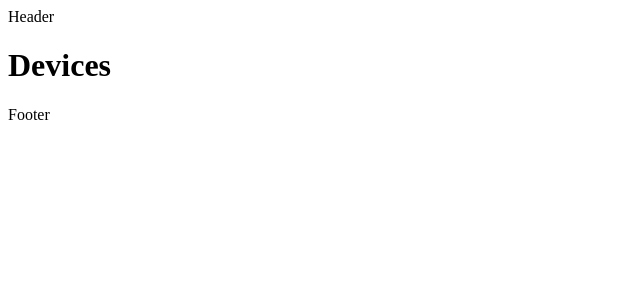
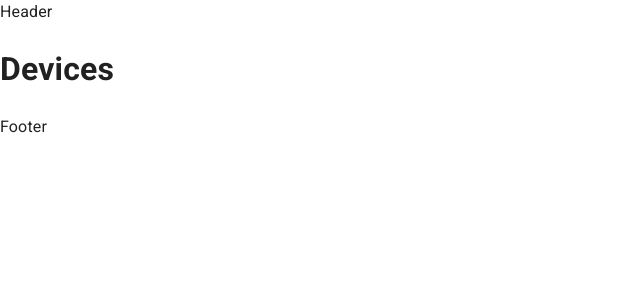
Before and after one commit to omar1Mayallo/ps-center-client, a React (Vite) app: page / in a window 1280 px wide. Shown: the top 300 px of the page, without its empty margins (0-640 px from the left). Built offline with nearby package versions, Linux system fonts and the light colour scheme.

Commit message:
Implement theme provider

```diff
--- a/package.json
+++ b/package.json
@@ -19,7 +19,8 @@
     "axios": "^1.4.0",
     "react": "^18.2.0",
     "react-dom": "^18.2.0",
-    "react-router-dom": "^6.14.0"
+    "react-router-dom": "^6.14.0",
+    "zustand": "^4.3.8"
   },
   "devDependencies": {
     "@types/react": "^18.0.37",
--- /dev/null
+++ b/src/app/theme.tsx
@@ -0,0 +1,43 @@
+import {ReactNode, useMemo} from "react";
+import {
+  createTheme,
+  ThemeProvider as ColorThemeProvider,
+} from "@mui/material/styles";
+import CssBaseline from "@mui/material/CssBaseline";
+import {create} from "zustand";
+
+interface ColorModeState {
+  mode: "dark" | "light";
+  toggleColorMode: () => void;
+}
+const useColorModeStore = create<ColorModeState>((set) => ({
+  mode: "light",
+  toggleColorMode: () => {
+    set((state) => ({
+      mode: state.mode === "light" ? "dark" : "light",
+    }));
+  },
+}));
+
+interface ThemeProviderProps {
+  children: ReactNode;
+}
+export default function ThemeProvider({children}: ThemeProviderProps) {
+  const {mode} = useColorModeStore();
+  const theme = useMemo(
+    () =>
+      createTheme({
+        palette: {
+          mode,
+        },
+      }),
+    [mode]
+  );
+
+  return (
+    <ColorThemeProvider theme={theme}>
+      <CssBaseline />
+      {children}
+    </ColorThemeProvider>
+  );
+}
--- a/src/main.tsx
+++ b/src/main.tsx
@@ -1,6 +1,6 @@
 import React from "react";
 import ReactDOM from "react-dom/client";
-import App from "./App.tsx";
+import App from "./app";
 import "./index.css";
 
 ReactDOM.createRoot(document.getElementById("root") as HTMLElement).render(
--- a/src/routes/index.tsx
+++ b/src/routes/index.tsx
@@ -5,8 +5,8 @@ import Devices from "../pages/Devices";
 import Orders from "../pages/Orders";
 import Snacks from "../pages/Snacks";
 import Sessions from "../pages/Sessions";
-import Login from "../pages/Auth/Login";
-import Register from "../pages/Auth/Register";
+import Login from "../pages/Auth/pages/Login";
+import Register from "../pages/Auth/pages/Register";
 
 const router = createBrowserRouter([
   {
```
Also changed, not shown: src/App.tsx (deleted, +0 -11 lines), src/app/index.tsx (added, +15 -0 lines), src/pages/Auth/pages/Login/index.tsx (renamed from src/pages/Auth/Login/index.tsx), src/pages/Auth/pages/Register/index.tsx (renamed from src/pages/Auth/Register/index.tsx), 1 other file (tests, documents, lock files or other folders).
